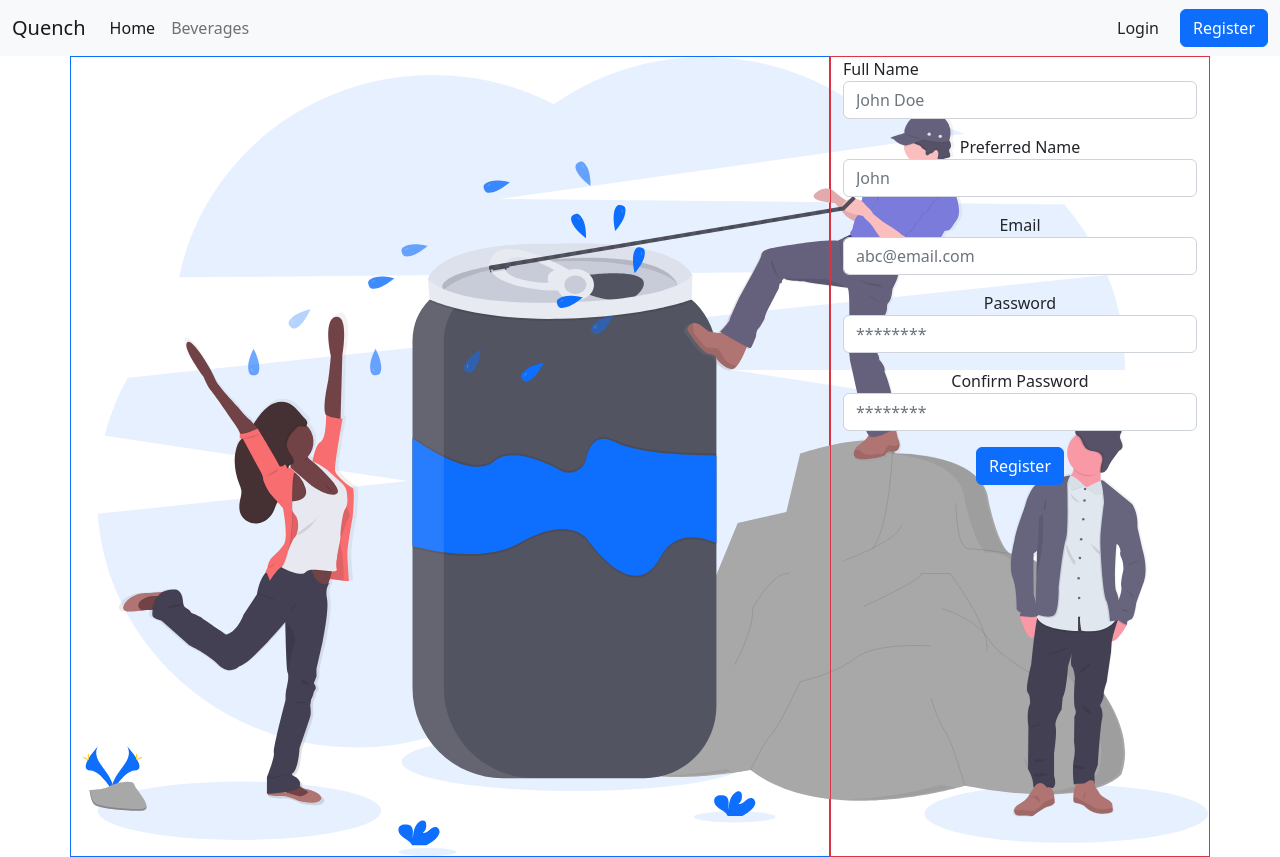
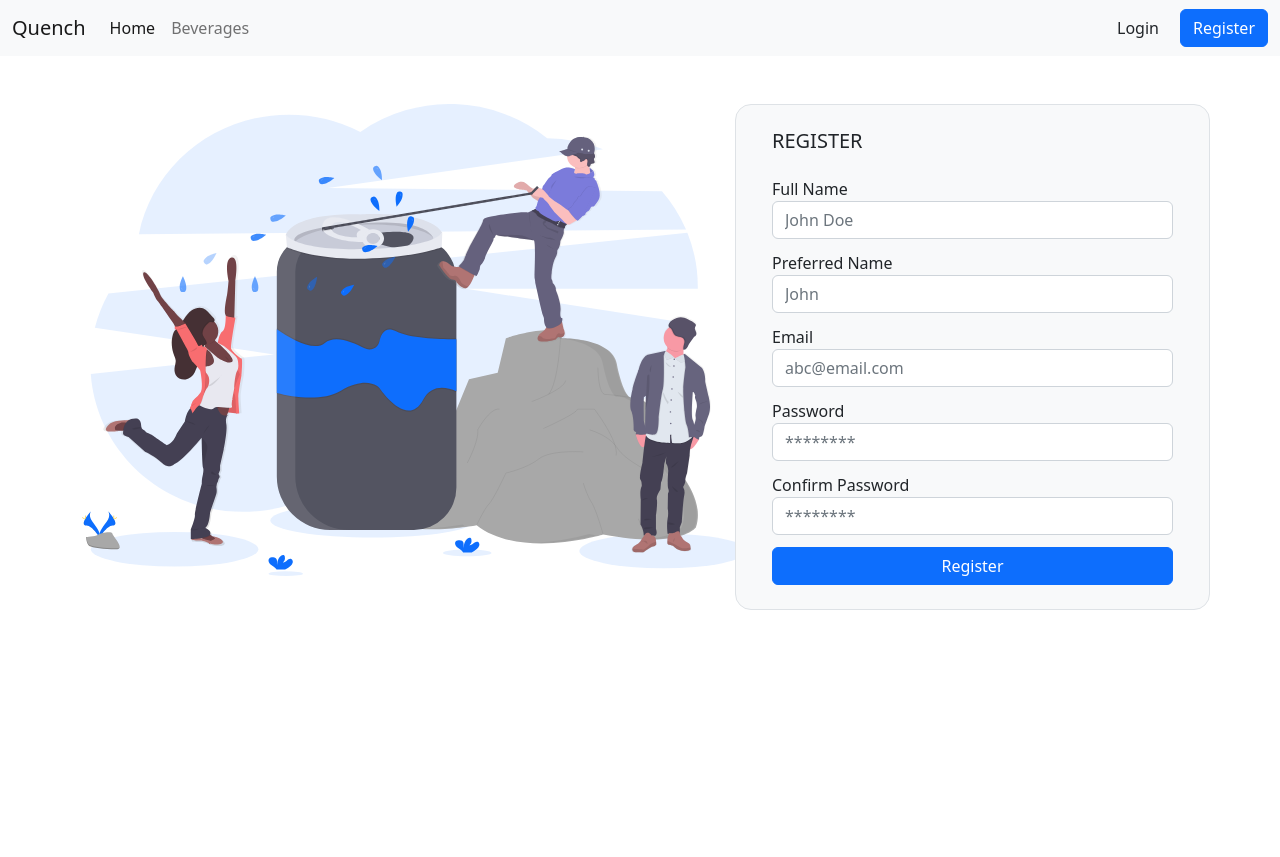
Before and after one commit to muffinthepao/project-3-client, a React (Create React App) app: page /register in a window 1280 px wide. After the commit the page ends 800 px from the top, so only its background shows below. Built offline with nearby package versions, Linux system fonts and the light colour scheme.

Commit message:
fix: login/reggo form scss

```diff
--- a/src/components/login/Login.jsx
+++ b/src/components/login/Login.jsx
@@ -1,12 +1,13 @@
 import React from "react";
-// import Button from 'react-bootstrap/Button';
 import { Link } from "react-router-dom";
+import { useForm } from "react-hook-form";
+import { joiResolver } from "@hookform/resolvers/joi";
+import Joi from "joi";
+
+import styles from '../stylesheets/form.module.scss'
 import ImageComponent from "../image-component/ImageComponent";
 import loginImg from "../login/refreshing_beverage_td3r.svg";
 
-import { useForm } from "react-hook-form";
-import { joiResolver } from "@hookform/resolvers/joi";
-import Joi from "joi";
 
 const schema = Joi.object({
     email: Joi.string()
@@ -38,15 +39,19 @@ function Login(props) {
 
     return (
         <>
-            <div className="container">
+            <div className="container my-5">
                 <div className="row">
-                    <div className="col-8 border border-primary">
-                        <img src={ImageComponent(loginImg)} alt="login.img" />
+
+                    <div className="col-7">
+                        <img  src={ImageComponent(loginImg)} alt="login.img" />
                     </div>
-                    <div className="col-sm-4 border border-danger">
+
+                    <div className="col-sm-5 rounded-4 border bg-light">
+                        <div className="p-3">
+                            <h5 className="mb-4 d-flex justify-right">REGISTER</h5>
                             <form onSubmit={handleSubmit(onSubmit)}>
-                            <div className="form-group">
-                                <label for="email">Email address</label>
+                                <div className={styles["form-group"]}>
+                                    <label className={styles['form-label']} for="email">Email Address</label>
                                     <input
                                         type="email"
                                         className="form-control"
@@ -54,10 +59,10 @@ function Login(props) {
                                         {...register("email")}
                                         placeholder="email"
                                     />
-                                <p>{errors.email?.message}</p>
+                                    <p className={styles['form-error-message']}>{errors.email?.message}</p>
                                 </div>
-                            <div className="form-group">
-                                <label for="password">Password</label>
+                                <div className={styles["form-group"]}>
+                                    <label className={styles['form-label']} for="password">Password</label>
                                     <input
                                         type="password"
                                         className="form-control"
@@ -65,12 +70,13 @@ function Login(props) {
                                         {...register("password")}
                                         placeholder="Password"
                                     />
-                                <p>{errors.password?.message}</p>
+                                    <p className={styles['form-error-message']}>{errors.password?.message}</p>
                                 </div>
-                            <button type="submit" className="btn btn-primary">
-                                Login
-                            </button>
+                                <div class="d-grid gap-2">
+                                    <button class="btn btn-primary" type="submit">Button</button>
+                                </div>
                             </form>
+                        </div>
                     </div>
                 </div>
             </div>
--- a/src/components/register/Register.jsx
+++ b/src/components/register/Register.jsx
@@ -6,6 +6,7 @@ import { joiResolver } from "@hookform/resolvers/joi";
 import Joi from "joi";
 
 // import validators from "../validators/formValidators"
+import styles from '../stylesheets/form.module.scss'
 import ImageComponent from "../image-component/ImageComponent";
 import RegisterImg from "../register/refreshing_ncum.svg";
 
@@ -46,18 +47,18 @@ function Register(props) {
 
     return (
         <>
-            <div className="container">
+            <div className="container my-5">
                 <div className="row">
-                    <div className="col-sm-8 border border-primary">
-                        <img
-                            src={ImageComponent(RegisterImg)}
-                            alt="register.img"
-                        />
+                    <div className="col-sm-7">
+                        <img id={styles["register-image"]} src={ImageComponent(RegisterImg)} alt="register.img"/>
                     </div>
-                    <div className="col-sm-4 border border-danger">
+
+                    <div className="col-sm-5 rounded-4 border bg-light bg-sm-none">
+                        <div className="p-4">
+                            <h5 className="mb-4 d-flex justify-right">REGISTER</h5>
                             <form onSubmit={handleSubmit(onSubmit)}>
-                            <div className="form-group">
-                                <label for="fullName" className="d-flex justify-left">Full Name</label>
+                                <div className={styles["form-group"]}>
+                                    <label for="fullName" className={styles['form-label']}>Full Name</label>
                                     <input
                                         type="text"
                                         className="form-control"
@@ -65,10 +66,10 @@ function Register(props) {
                                         {...register("fullName")}
                                         placeholder="John Doe"
                                     />
-                                <p>{errors.fullName?.message}</p>
+                                    <p className={styles['form-error-message']}>{errors.fullName?.message}</p>
                                 </div>
-                            <div className="form-group">
-                                <label for="preferredName">Preferred Name</label>
+                                <div className={styles["form-group"]}>
+                                    <label className={styles['form-label']} for="preferredName">Preferred Name</label>
                                     <input
                                         type="text"
                                         className="form-control"
@@ -76,10 +77,10 @@ function Register(props) {
                                         {...register("preferredName")}
                                         placeholder="John"
                                     />
-                                <p>{errors.preferredName?.message}</p>
+                                    <p className={styles['form-error-message']}>{errors.preferredName?.message}</p>
                                 </div>
-                            <div className="form-group">
-                                <label for="email">Email</label>
+                                <div className={styles["form-group"]}>
+                                    <label className={styles['form-label']} for="email">Email</label>
                                     <input
                                         type="email"
                                         className="form-control"
@@ -87,10 +88,10 @@ function Register(props) {
                                         {...register("email")}
                                         placeholder="abc@email.com"
                                     />
-                                <p>{errors.email?.message}</p>
+                                    <p className={styles['form-error-message']}>{errors.email?.message}</p>
                                 </div>
-                            <div className="form-group">
-                                <label for="password">Password</label>
+                                <div className={styles["form-group"]}>
+                                    <label className={styles['form-label']} for="password">Password</label>
                                     <input
                                         type="password"
                                         className="form-control"
@@ -99,10 +100,10 @@ function Register(props) {
                                         placeholder="********"
                                         default="123"
                                     />
-                                <p>{errors.password?.message}</p>
+                                    <p className={styles['form-error-message']}>{errors.password?.message}</p>
                                 </div>
-                            <div className="form-group">
-                                <label for="confirmPassword">Confirm Password</label>
+                                <div className={styles["form-group"]}>
+                                    <label className={styles['form-label']} for="confirmPassword">Confirm Password</label>
                                     <input
                                         type="password"
                                         className="form-control"
@@ -110,12 +111,13 @@ function Register(props) {
                                         {...register("confirmPassword")}
                                         placeholder="********"
                                     />
-                                <p>{errors.confirmPassword?.message}</p>
+                                    <p className={styles['form-error-message']}>{errors.confirmPassword?.message}</p>
                                 </div>
-                            <button type="submit" className="btn btn-primary">
-                                Register
-                            </button>
+                                <div class="d-grid gap-2">
+                                    <button class="btn btn-primary" type="submit">Register</button>
+                                </div>
                             </form>
+                        </div>
                     </div>
                 </div>
             </div>
--- /dev/null
+++ b/src/components/stylesheets/form.module.scss
@@ -0,0 +1,25 @@
+.form-group {
+    margin-bottom: 0.75em;
+}
+.form-error-message {
+    color: red;
+    display: flex;
+    align-items: left;
+    margin-bottom: 0;
+}
+
+.form-label {
+    display: flex;
+    align-items: left;
+}
+
+img {
+    width: 60%;
+}
+
+#register-image {
+    width:665px;
+    vertical-align: middle;
+    object-fit: cover;
+    background: no-repeat fixed center;
+}
```
Lines whose indentation alone changed are shown as unchanged.
